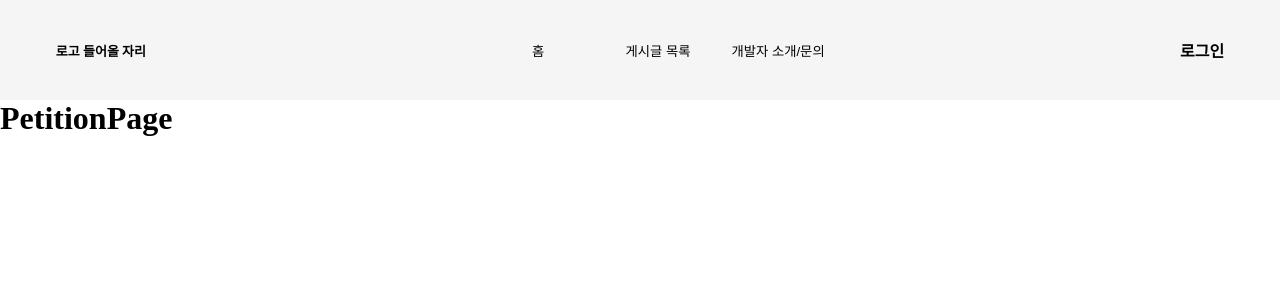
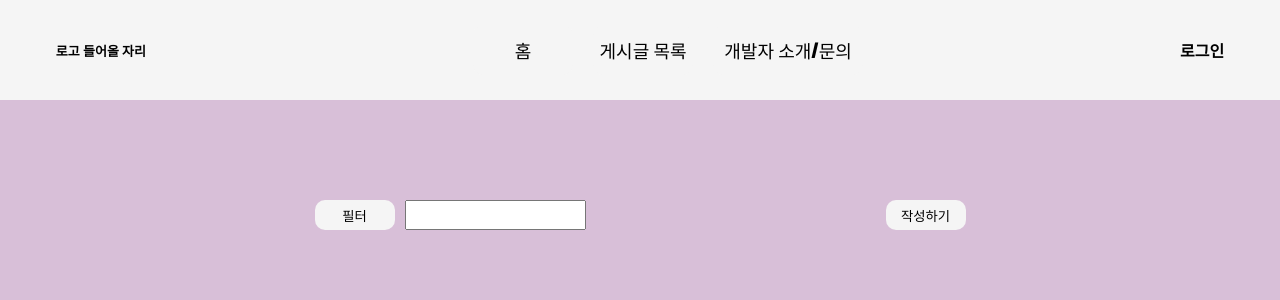
Before and after one commit to banna117/cs_petition, a React (Create React App) app: page /petition in a window 1280 px wide. Shown: the top 300 px of the page. Built offline with nearby package versions, Linux system fonts and the light colour scheme.

Commit message:
Navigation  modified  &  petition_input created

```diff
--- /dev/null
+++ b/src/Component/listedPetition.js
@@ -0,0 +1,6 @@
+import React from "react"
+
+function listedPetition (){
+    return <h1>hello!!</h1>;
+}
+export default listedPetition;
--- a/src/HomePage.css
+++ b/src/HomePage.css
@@ -9,7 +9,7 @@
     margin-top: 100px;
     height:100%;
     align-items: center;
-    justify-content: center;
+
     background-color:white;
 
 
@@ -50,6 +50,8 @@
     height:300px;
     margin-bottom: 50px;
     width:1000px;
+    border:thin;
+    border-color: tomato;
 }
 .top_id, .top_content{
     font-size: medium;
--- a/src/NavigationTab.css
+++ b/src/NavigationTab.css
@@ -12,6 +12,7 @@
     background-color:whitesmoke;
     position:fixed;
     z-index: 1;
+
     border-bottom: thick;
     border-color: black;
 }
@@ -31,6 +32,10 @@
 .button_home{
     width:100px;
     height:50px;
+    font-size: large;
+    font-family:Impact, Haettenschweiler, 'Arial Narrow Bold', sans-serif;
+    cursor:pointer;
+
     margin-right: 20px;
     background-color:whitesmoke;
     border:rgb(243, 255, 249);
@@ -39,16 +44,23 @@
 .button_petition{
     width:100px;
     height:50px;
+    font-size: large;
+    font-family:Impact, Haettenschweiler, 'Arial Narrow Bold', sans-serif;
+    cursor:pointer;
+
     margin-right: 20px;
     background-color:whitesmoke;
     border:rgb(243, 255, 249);
     border-radius: 10px;
-    margin-right: 20px;
+
 }
 .button_DM{
-    width:100px;
+    width:150px;
     height:50px;
-    margin-right: 20px;
+    font-size: large;
+    font-family:Impact, Haettenschweiler, 'Arial Narrow Bold', sans-serif;
+    cursor:pointer;
+
     background-color:whitesmoke;
     border:rgb(243, 255, 249);
     border-radius: 10px;
--- a/src/PetitionPage.css
+++ b/src/PetitionPage.css
@@ -7,6 +7,52 @@
 .petition{
     margin-top:100px;
     height:100%;
+    width:100%;
+    display: inline-flex;
+    flex-direction: column;
+    background-color:thistle;
     position:absolute;
+    align-items: center;
+
+}
+/*input!*/
+.petition_input{
+    margin-top: 100px;
+    width:fit-content;
+    display:flex;
+    flex-direction: row;
+}
+.petition_write{
+    margin-left: 300px;
+
+    width:80px;
+    height:30px;
+    background-color: whitesmoke;
+    cursor: pointer;
+    border:none;
+    border-radius: 10px;
+}
+.petition_filter{
+    width:80px;
+    height:30px;
+    cursor: pointer;
+    background-color: whitesmoke;
+    border:none;
+    border-radius: 10px;
+}
+
+.petition_filter_input{
+    height:100%;
+    margin-left:10px;
+}
+/*sth need to be modified*/
+
+.petition_petitionlist{
     display: flex;
+    flex-direction: row;
+    height:300px;
+    margin-bottom: 50px;
+    width:1000px;
+    border:thin;
+    border-color: tomato;
 }
--- a/src/index.js
+++ b/src/index.js
@@ -1,6 +1,6 @@
 import React from 'react';
 import ReactDOM from 'react-dom';
-import './NavigationTab.css'
+//import './NavigationTab.css'
 // import './HomePage.css'
 import App from './App';
 
--- a/src/pages/NavigationTab.jsx
+++ b/src/pages/NavigationTab.jsx
@@ -1,6 +1,6 @@
 import React from "react";
 import { Link } from "react-router-dom";
-import "../HomePage.css";
+import "../NavigationTab.css";
 
 
 class NavigationTab extends React.Component {
--- a/src/pages/PetitionPage.jsx
+++ b/src/pages/PetitionPage.jsx
@@ -1,11 +1,22 @@
 import React from "react"
 import "../PetitionPage.css"
+import "../Component/listedPetition"
 
 class PetitionPage extends React.Component{
     render(){
         return(
             <div className="petition">
-                <h1>PetitionPage</h1>
+
+                <div className="petition_input">
+                    <button className="petition_filter">필터</button>
+                    <form> <input className="petition_filter_input" type="text"/> </form>
+                    <button className="petition_write">작성하기</button>
+                </div>
+                <div className="petition_petitionlist">
+                    <listedPetition />
+                </div>
+
+
             </div>
         );
     }
```
